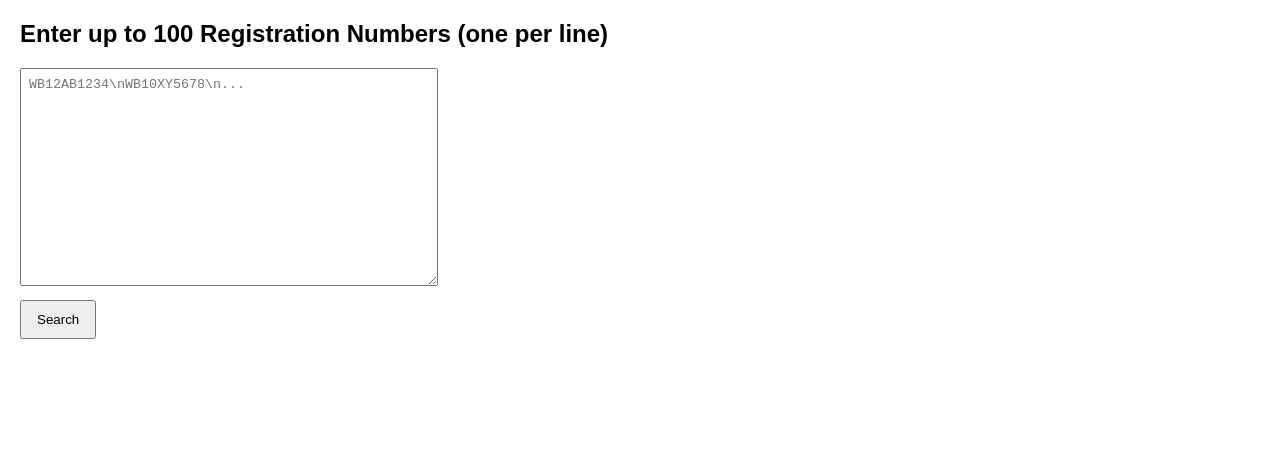
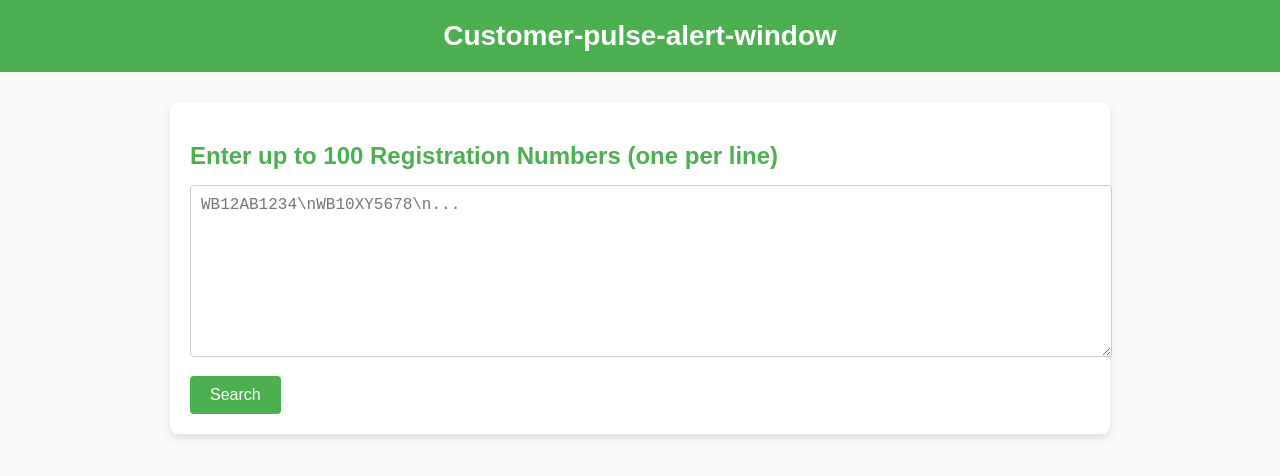
Before and after one commit to bdd398745-pixel/Customer-pulse-alert-window, a plain HTML site: page index.html in a window 1280 px wide. Drawn offline with Linux system fonts and the light colour scheme.

Commit message:
Update index.html

```diff
--- a/index.html
+++ b/index.html
@@ -4,25 +4,165 @@
 
 <head>
 
-  <title>Bulk Vehicle Concern Lookup</title>
+  <title>Customer-pulse-alert-window</title>
 
   <style>
 
-    body { font-family: Arial, sans-serif; margin: 20px; }
+    body {
 
-    textarea { width: 400px; height: 200px; padding: 8px; }
+      font-family: Arial, sans-serif;
 
-    button { padding: 10px 15px; margin-top: 10px; cursor: pointer; }
+      margin: 0;
 
-    table { border-collapse: collapse; margin-top: 20px; width: 100%; }
+      padding: 0;
 
-    th, td { border: 1px solid #ccc; padding: 8px; text-align: center; }
+      background-color: #f9f9f9;
 
-    th { background-color: #f2f2f2; }
+      color: #333;
 
-    .not-found { color: red; font-style: italic; }
+    }
 
-    #exportBtn { margin-top: 15px; display: none; }
+    header {
+
+      background-color: #4CAF50;
+
+      color: white;
+
+      text-align: center;
+
+      padding: 20px;
+
+      font-size: 28px;
+
+      font-weight: bold;
+
+    }
+
+    .container {
+
+      max-width: 900px;
+
+      margin: 30px auto;
+
+      background: #fff;
+
+      padding: 20px;
+
+      border-radius: 8px;
+
+      box-shadow: 0 4px 8px rgba(0,0,0,0.1);
+
+    }
+
+    h2 {
+
+      margin-bottom: 15px;
+
+      color: #4CAF50;
+
+    }
+
+    textarea {
+
+      width: 100%;
+
+      height: 150px;
+
+      padding: 10px;
+
+      font-size: 16px;
+
+      border: 1px solid #ccc;
+
+      border-radius: 4px;
+
+      margin-bottom: 15px;
+
+    }
+
+    button {
+
+      padding: 10px 20px;
+
+      margin-right: 10px;
+
+      font-size: 16px;
+
+      border: none;
+
+      border-radius: 4px;
+
+      cursor: pointer;
+
+      background-color: #4CAF50;
+
+      color: white;
+
+      transition: background-color 0.3s ease;
+
+    }
+
+    button:hover {
+
+      background-color: #45a049;
+
+    }
+
+    #exportBtn {
+
+      display: none;
+
+      background-color: #2196F3;
+
+    }
+
+    #exportBtn:hover {
+
+      background-color: #1976D2;
+
+    }
+
+    table {
+
+      width: 100%;
+
+      border-collapse: collapse;
+
+      margin-top: 20px;
+
+    }
+
+    th, td {
+
+      border: 1px solid #ddd;
+
+      padding: 10px;
+
+      text-align: center;
+
+    }
+
+    th {
+
+      background-color: #4CAF50;
+
+      color: white;
+
+    }
+
+    tr:nth-child(even) {
+
+      background-color: #f2f2f2;
+
+    }
+
+    .not-found {
+
+      color: red;
+
+      font-style: italic;
+
+    }
 
   </style>
 
@@ -30,15 +170,21 @@
 
 <body>
 
-  <h2>Enter up to 100 Registration Numbers (one per line)</h2>
+  <header>Customer-pulse-alert-window</header>
 
-  <textarea id="regnos" placeholder="WB12AB1234\nWB10XY5678\n..."></textarea><br>
+  <div class="container">
 
-  <button onclick="lookupBulk()">Search</button>
+    <h2>Enter up to 100 Registration Numbers (one per line)</h2>
 
-  <button id="exportBtn" onclick="exportCSV()">Export CSV</button>
+    <textarea id="regnos" placeholder="WB12AB1234\nWB10XY5678\n..."></textarea><br>
 
-  <div id="result"></div>
+    <button onclick="lookupBulk()">Search</button>
+
+    <button id="exportBtn" onclick="exportCSV()">Export CSV</button>
+
+    <div id="result"></div>
+
+  </div>
 
 
 
@@ -130,11 +276,11 @@
 
       if (lastResults.length === 0) return;
 
-      let csvContent = 'Reg No,Escalated,Intello,WA Concern,Total\n';
+      let csvContent = 'Reg No,Escalated,Intello,WA Concern,Total\\n';
 
       lastResults.forEach(row => {
 
-        csvContent += `${row.RegNo},${row.Escalated},${row.Intello},${row.WAConcern},${row.Total}\n`;
+        csvContent += `${row.RegNo},${row.Escalated},${row.Intello},${row.WAConcern},${row.Total}\\n`;
 
       });
 
```
